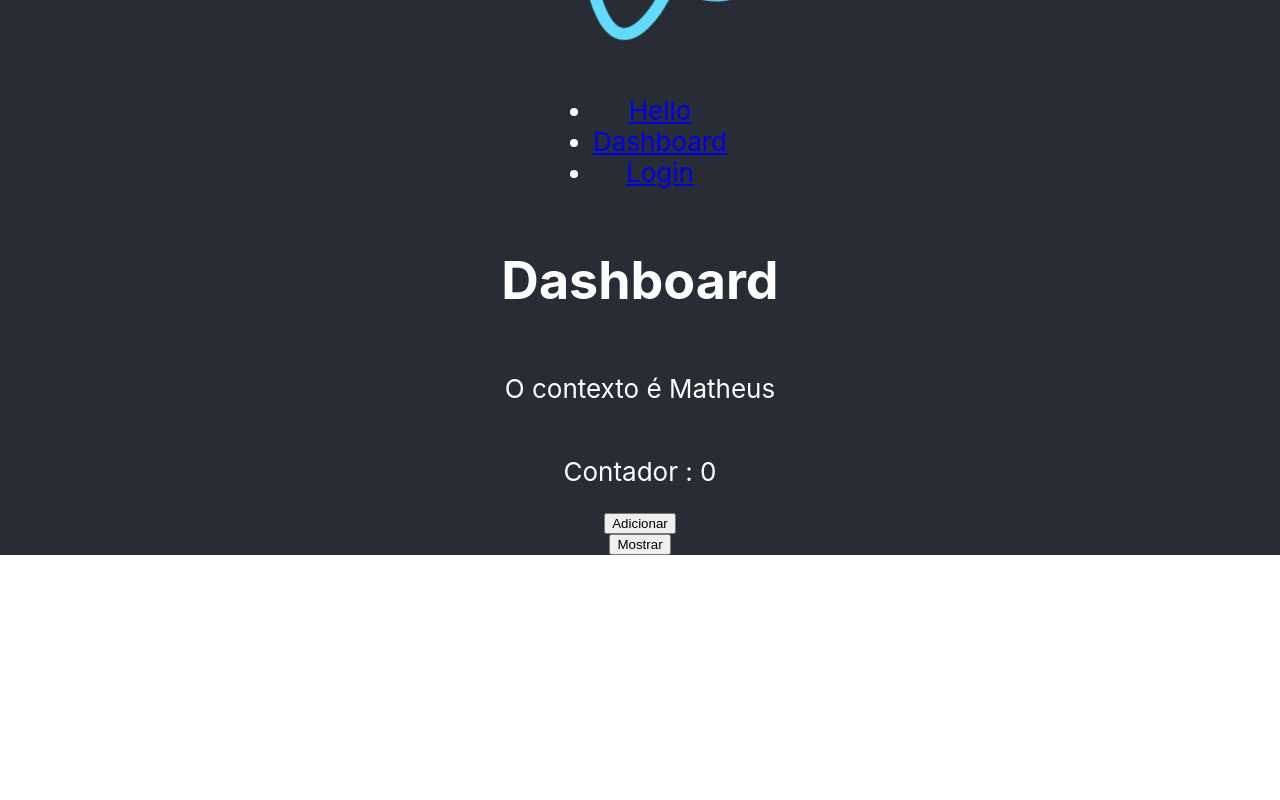
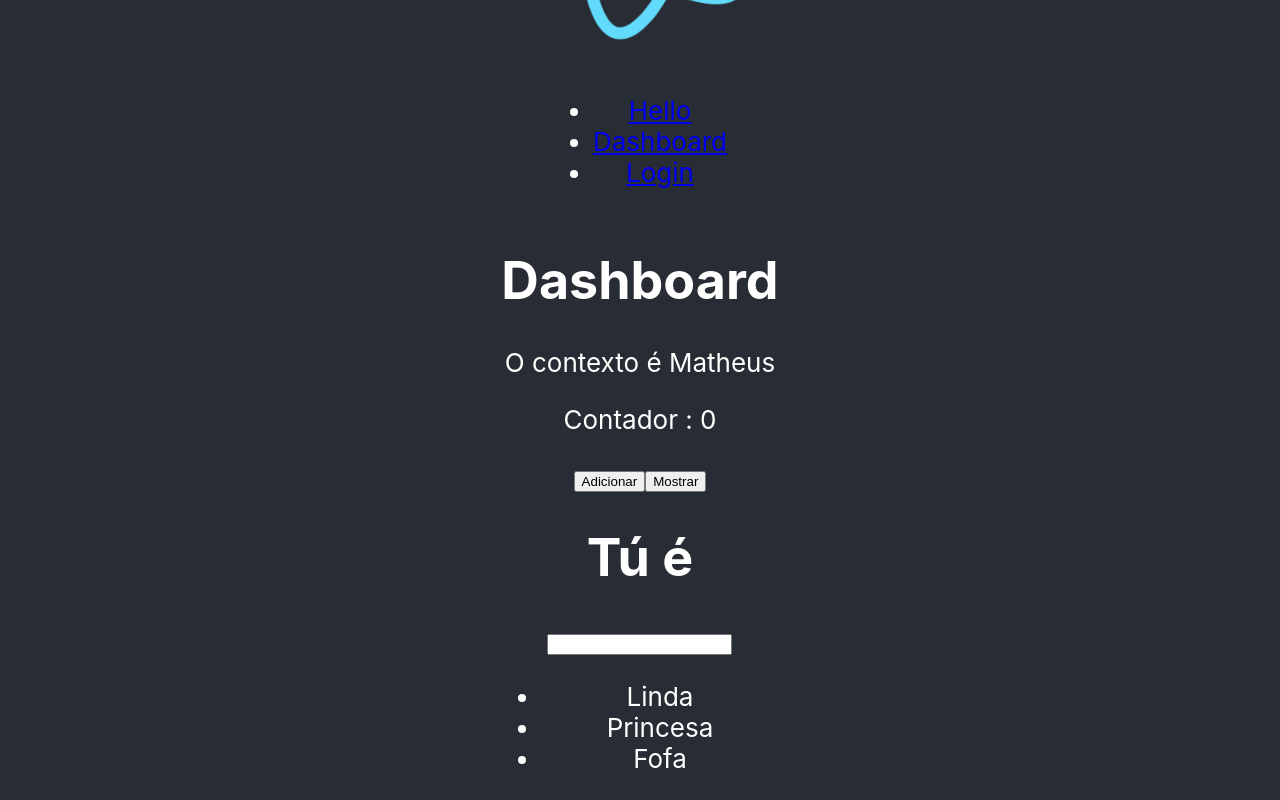
Before and after one commit to MatheusVict/React-com-typescript, a React (Create React App) app: page /dashboard in a window 1280 px wide. Shown: the part 251-1051 px from the top of the page. Before the commit the page ends 806 px from the top, so only its background shows below. Built offline with nearby package versions, Linux system fonts and the light colour scheme.

Commit message:
Usando listas do jeito certo

```diff
--- a/src/app/pages/dashboard/Dashboard.tsx
+++ b/src/app/pages/dashboard/Dashboard.tsx
@@ -1,17 +1,51 @@
-import { useRef } from "react"
+import { useCallback, useRef } from "react"
 import { useUserLog } from "../../hooks/UserLog";
+import { useState } from "react";
 
 export const Dashboard = () => {
     const contaClick = useRef({ counter: 0 }); // não precisa passar um parametro de tipagem pq ta iniciando co o valor padrão o objeto
     // armaeza o novo valor sem fazer um re render
     const LoginUserContext = useUserLog()
+
+    // Jeito certo de usar uma lista
+    const [list, setList] = useState<string[]>(['Linda', 'Princesa', 'Fofa'])
+    const handleIpuntKey: React.KeyboardEventHandler<HTMLInputElement> = useCallback((e) => {
+        if (e.key === 'Enter') {
+            if (e.currentTarget.value.trim().length === 0) return;
+
+            const valor = e.currentTarget.value
+
+            e.currentTarget.value = '';
+
+            setList((oldList) => {
+                if (oldList.includes(valor)) return oldList // se o valor já existir ele śo retorna iclud() === incluso
+                return [...oldList, valor];
+            }); // ... espred usar uma lista com elemtos da lista anteriro
+        }
+    }, []) // com algumas validações
+
+
     return(
-        <>
+        <div>
            <h1>Dashboard</h1>
            <p>O contexto é {LoginUserContext.NomeUser}</p>
            <p>Contador : {contaClick.current.counter}</p>
            <button onClick={() => contaClick.current.counter++}>Adicionar</button>
            <button onClick={() => console.log(contaClick.current.counter)}>Mostrar</button>
-        </>
+
+            <div>
+            <h1>Tú é</h1>
+            <input
+                type="text"
+                onKeyDown={handleIpuntKey}
+            />
+
+            <ul>
+                {list.map((value, index) => {
+                    return <li key={index}>{value}</li>;
+                })}
+            </ul>
+            </div>
+        </div>
     )
 }
```
